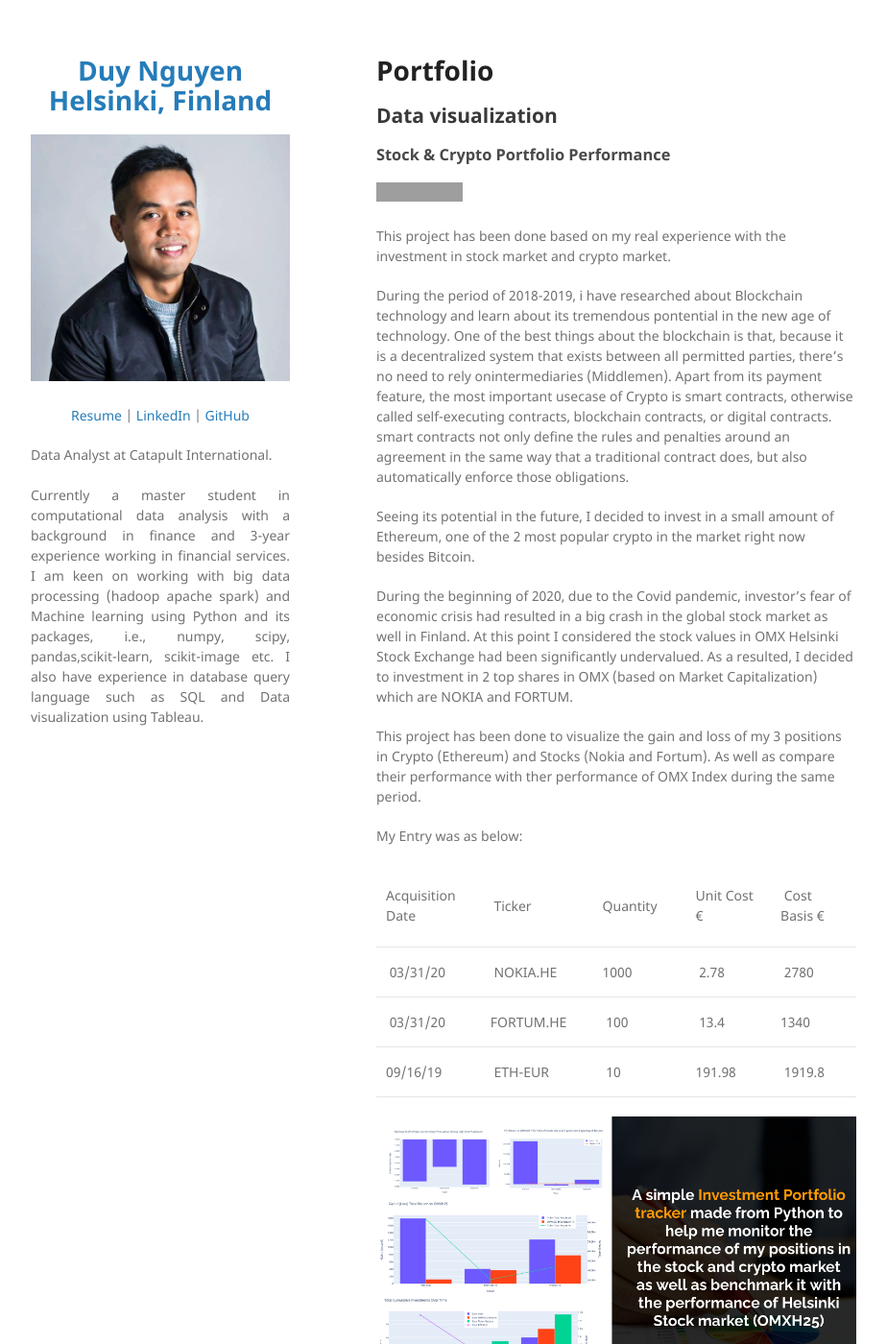
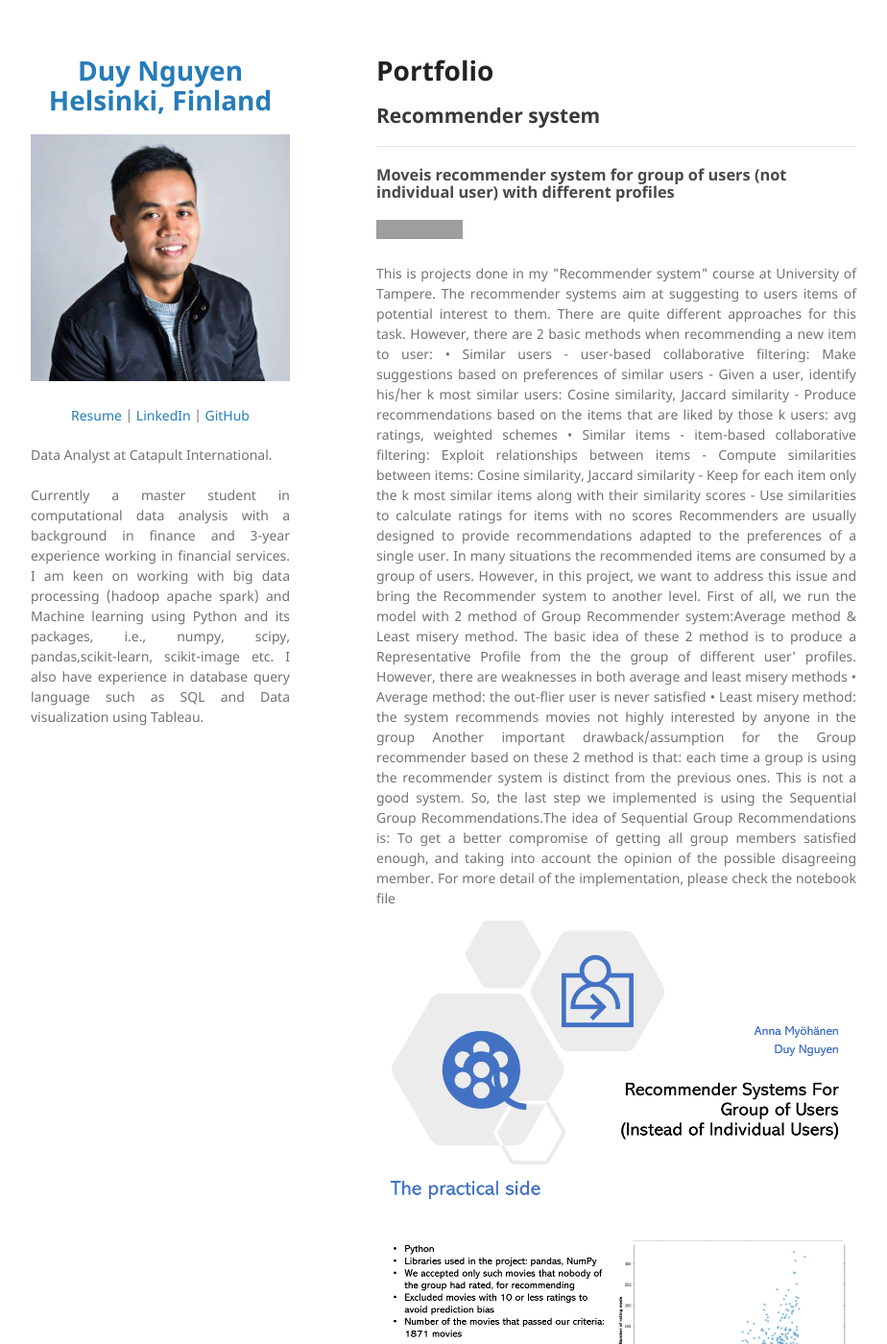
Before and after one commit to duy7590/duy7590.github.io, a Jekyll site: the page built from index.md, in a window 1280 px wide and 1400 px high. Shown: the whole window at 96% size, without its empty margins (178-1102 px from the left). Built offline with Jekyll 4.4.1, drawn with Linux system fonts in a browser that asks for light colours; our own code applies the rules of GitHub Pages for plain Markdown files; some of the changed text lies outside the part shown; grey boxes are pictures that could not be loaded.

Commit message:
Update index.md

```diff
--- a/index.md
+++ b/index.md
@@ -1,4 +1,50 @@
 # Portfolio
+
+
+## Recommender system
+---
+### Moveis recommender system for group of users (not individual user) with different profiles
+[![Run in Google Colab](https://img.shields.io/badge/Colab-Run_in_Google_Colab-blue?logo=Google&logoColor=FDBA18)](https://colab.research.google.com/drive/1_N6R65rL_SYoovv1TYbZ1ODRSliodPDW?usp=sharing)
+
+
+<div style="text-align: justify">
+This is projects done in my "Recommender system" course at University of Tampere. The recommender systems aim at suggesting to users items of potential
+interest to them. There are quite different approaches for this task. However, there are 2 basic methods when recommending a new item to user:
+  • Similar users - user-based collaborative filtering: Make suggestions based on preferences of similar users
+      - Given a user, identify his/her k most similar users: Cosine similarity, Jaccard similarity
+      - Produce recommendations based on the items that are liked by those k users: avg ratings, weighted schemes
+  • Similar items - item-based collaborative filtering: Exploit relationships between items
+      - Compute similarities between items: Cosine similarity, Jaccard similarity
+      - Keep for each item only the k most similar items along with their similarity scores
+      - Use similarities to calculate ratings for items with no scores
+
+Recommenders are usually designed to provide recommendations adapted to the preferences of a single user. In many situations the recommended items
+are consumed by a group of users. However, in this project, we want to address this issue and bring the Recommender system to another level.
+
+First of all, we run the model with 2 method of Group Recommender system:Average method & Least misery method. The basic idea of these 2 method is to produce a Representative Profile from the the group of different user' profiles.
+
+However, there are weaknesses in both average and least misery methods
+• Average method: the out-flier user is never satisfied
+• Least misery method: the system recommends movies not highly interested by anyone in the group
+
+Another important drawback/assumption for the Group recommender based on these 2 method is that:  each time a group is using the recommender system is distinct from the previous ones. This is not a good system.
+
+So, the last step we implemented is using the Sequential Group Recommendations.The idea of Sequential Group Recommendations is: To get a better compromise of getting all group members satisfied enough, and taking into account the opinion of the possible disagreeing member.
+
+For more detail of the implementation, please check the notebook file
+
+
+
+</div>
+
+<img src="images/Recommender/1.png" align="center"/>
+<img src="images/Recommender/2.png" align="center"/>
+<img src="images/Recommender/3.png" align="center"/>
+<img src="images/Recommender/4.png" align="center"/>
+<img src="images/Recommender/5.png" align="center"/>
+<img src="images/Recommender/6.png" align="center"/>
+<img src="images/Recommender/7.png" align="center"/>
+---
 
 ## Data visualization
 
```
Also changed, not shown: other parts of index.md (+3 -0 lines).
